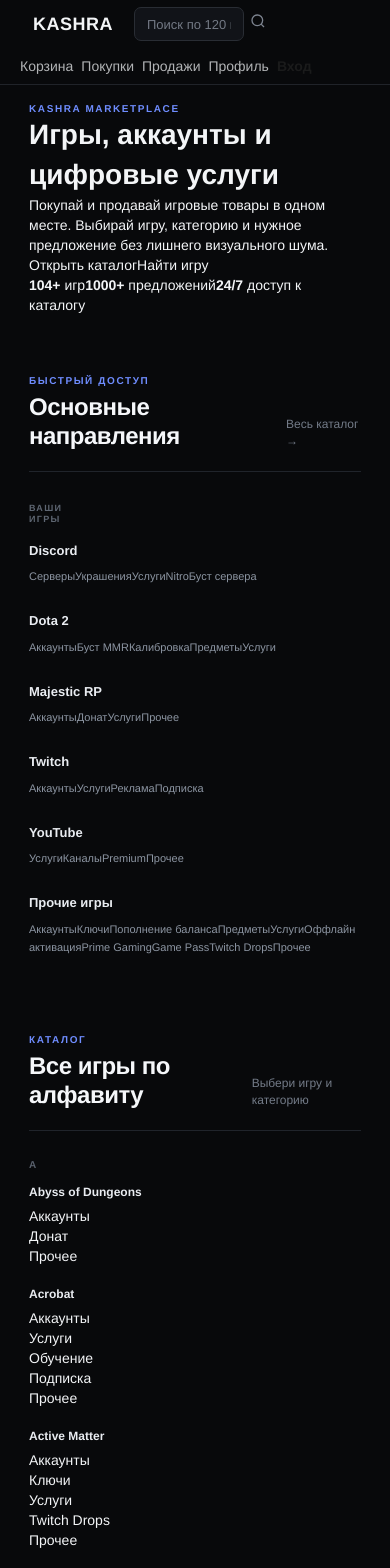
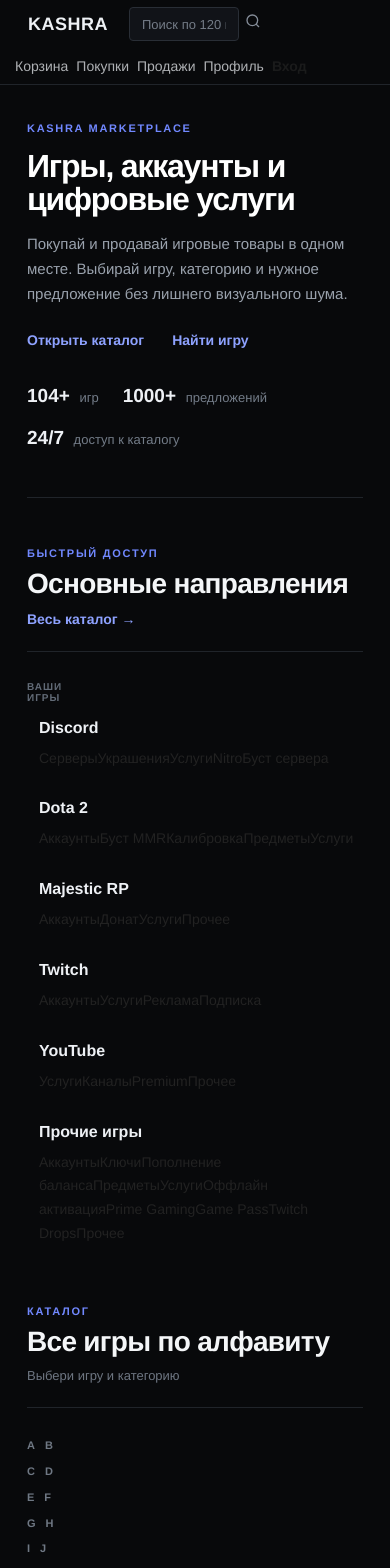
Before and after one commit to danylokadomtseveu-wq/kashra-marketplace, a Next.js app in the folder apps/web/: page / in a window 390 px wide. Shown: the top 1568 px of the page. Built offline with nearby package versions, Linux system fonts and the light colour scheme.

Commit message:
design: make homepage text-only and fix category wrapping

```diff
--- a/apps/web/src/app/kashra-home.css
+++ b/apps/web/src/app/kashra-home.css
@@ -1,431 +1,241 @@
-/* KASHRA home marketplace layout — dark product-first identity */
+/* KASHRA — dark, text-first marketplace homepage. No cards, no hero panels. */
 
-.main {
+.main,
+.kashra-home {
   width: 1020px;
   max-width: calc(100% - 40px);
 }
 
-.navbar .container-fluid {
-  width: 1020px;
-  max-width: calc(100% - 40px);
-  padding-left: 0;
-  padding-right: 0;
+body:has(.kashra-home) {
+  background: #08090b;
+  color: #eef1f5;
 }
 
-/* =============================
-   DARK HOME SHELL
-   Scoped to the homepage so other routes keep their current design.
-   ============================= */
-body:has(.kashra-home) {
-  background: #08090b;
-  color: #f3f5f7;
-}
-
-body:has(.kashra-home) #header {
-  background: #08090b;
-  border-bottom: 1px solid #202329;
-}
-
+body:has(.kashra-home) #header,
 body:has(.kashra-home) .navbar,
-body:has(.kashra-home) .navbar-default {
-  background: #08090b;
-  border-bottom-color: #202329;
-}
-
+body:has(.kashra-home) .navbar-default,
 body:has(.kashra-home) .navbar .container-fluid {
   background: #08090b;
+  border-bottom-color: #20242a;
 }
 
 body:has(.kashra-home) .brand-logo,
 body:has(.kashra-home) .navbar-nav > li > a,
 body:has(.kashra-home) .nav-item a {
-  color: #f3f5f7;
+  color: #eef1f5;
 }
 
 body:has(.kashra-home) .navbar-nav > li > a,
-body:has(.kashra-home) .nav-item a {
-  opacity: .72;
+body:has(.kashra-home) .nav-item a { opacity: .72; }
+
+body:has(.kashra-home) .navbar-nav > li > a:hover,
+body:has(.kashra-home) .nav-item a:hover { opacity: 1; color: #fff; }
+
+body:has(.kashra-home) .search-input {
+  color: #eef1f5;
+  background: #111318;
+  border-color: #292e36;
 }
 
-body:has(.kashra-home) .navbar-nav > li > a:hover,
-body:has(.kashra-home) .nav-item a:hover {
-  color: #fff;
-  opacity: 1;
+body:has(.kashra-home) .search-input::placeholder { color: #747c87; }
+body:has(.kashra-home) .post-search .btn { color: #858d99; }
+
+.kashra-home {
+  margin: 0 auto;
+  padding: 42px 0 80px;
 }
 
-body:has(.kashra-home) .search-input {
-  color: #f3f5f7;
-  background: #111318;
-  border: 1px solid #292d34;
-  border-radius: 7px;
-  padding-left: 12px;
-}
-
-body:has(.kashra-home) .search-input::placeholder {
-  color: #737984;
-}
-
-body:has(.kashra-home) .post-search .btn {
-  color: #7c838f;
-}
-
-.kashra-home {
-  width: 1020px;
-  max-width: calc(100% - 40px);
-  margin: 0 auto;
-  padding: 34px 0 70px;
-}
-
-/* =============================
-   HERO
-   ============================= */
-.kashra-hero {
-  position: relative;
-  min-height: 330px;
-  display: grid;
-  grid-template-columns: minmax(0, 1fr) 300px;
-  gap: 26px;
-  align-items: stretch;
-  overflow: hidden;
-  border: 1px solid #23272e;
-  border-radius: 18px;
-  background:
-    radial-gradient(circle at 78% 35%, rgba(69, 123, 255, .18), transparent 30%),
-    radial-gradient(circle at 20% 100%, rgba(0, 209, 155, .08), transparent 32%),
-    linear-gradient(135deg, #101217 0%, #0b0d11 55%, #10131a 100%);
-  box-shadow: 0 20px 60px rgba(0, 0, 0, .28);
-}
-
-.kashra-hero::after {
-  content: "";
-  position: absolute;
-  width: 420px;
-  height: 420px;
-  right: -180px;
-  top: -220px;
-  border: 1px solid rgba(111, 142, 255, .16);
-  border-radius: 50%;
-  pointer-events: none;
-}
-
-.kashra-hero-copy {
-  position: relative;
-  z-index: 1;
-  padding: 48px 0 44px 48px;
-  max-width: 680px;
+/* ---------- Text intro ---------- */
+.kashra-intro {
+  max-width: 850px;
+  padding: 12px 0 46px;
+  border-bottom: 1px solid #20242a;
 }
 
 .kashra-eyebrow,
 .section-kicker {
-  color: #6f8dff;
-  font-size: 10px;
-  line-height: 1.2;
+  color: #7188ff;
+  font-size: 11px;
+  line-height: 1.3;
   font-weight: 700;
-  letter-spacing: 1.6px;
+  letter-spacing: 1.7px;
   text-transform: uppercase;
 }
 
-.kashra-hero h1 {
-  max-width: 650px;
-  margin: 14px 0 14px;
+.kashra-intro h1 {
+  max-width: 850px;
+  margin: 15px 0 16px;
   color: #fff;
-  font-size: clamp(34px, 4vw, 52px);
+  font-size: clamp(38px, 5vw, 58px);
   line-height: 1.03;
-  letter-spacing: -1.7px;
-  font-weight: 700;
+  letter-spacing: -2px;
+  font-weight: 750;
 }
 
-.kashra-hero-copy p {
-  max-width: 590px;
-  color: #969da9;
-  font-size: 15px;
+.kashra-intro p {
+  max-width: 690px;
+  margin: 0;
+  color: #9aa2ad;
+  font-size: 17px;
   line-height: 1.65;
 }
 
-.kashra-hero-actions {
+.kashra-intro-links {
+  display: flex;
+  gap: 28px;
+  margin-top: 24px;
+}
+
+.kashra-intro-links a,
+.section-link {
+  color: #8ea2ff;
+  font-size: 14px;
+  font-weight: 600;
+  text-decoration: none;
+}
+
+.kashra-intro-links a:hover,
+.section-link:hover { color: #fff; }
+
+.kashra-stats {
   display: flex;
   flex-wrap: wrap;
-  gap: 10px;
-  margin-top: 26px;
+  gap: 34px;
+  margin-top: 32px;
+  color: #737c88;
+  font-size: 13px;
 }
 
-.kashra-primary-btn,
-.kashra-secondary-btn {
-  display: inline-flex;
-  align-items: center;
-  justify-content: center;
-  min-height: 42px;
-  padding: 0 18px;
-  border-radius: 8px;
-  font-size: 13px;
-  font-weight: 600;
-  text-decoration: none !important;
-  transition: transform .15s ease, border-color .15s ease, background .15s ease;
+.kashra-stats span { white-space: nowrap; }
+.kashra-stats strong {
+  margin-right: 6px;
+  color: #eef1f5;
+  font-size: 19px;
+  font-weight: 650;
 }
 
-.kashra-primary-btn {
-  color: #fff !important;
-  background: #4d70ff;
-  border: 1px solid #5b7bff;
-  box-shadow: 0 8px 24px rgba(77, 112, 255, .22);
-}
-
-.kashra-secondary-btn {
-  color: #dce0e7 !important;
-  background: #15181e;
-  border: 1px solid #30353e;
-}
-
-.kashra-primary-btn:hover,
-.kashra-secondary-btn:hover {
-  transform: translateY(-1px);
-}
-
-.kashra-primary-btn:hover { background: #5a7bff; }
-.kashra-secondary-btn:hover { border-color: #4a515d; }
-
-.kashra-hero-card {
-  position: relative;
-  z-index: 1;
-  align-self: center;
-  margin: 28px;
-  min-height: 274px;
-  padding: 26px;
-  border: 1px solid #2a2f38;
-  border-radius: 14px;
-  background: rgba(8, 10, 14, .72);
-  backdrop-filter: blur(12px);
-  display: flex;
-  flex-direction: column;
-  justify-content: center;
-}
-
-.hero-card-label,
-.hero-card-note {
-  color: #747b87;
-  font-size: 11px;
-}
-
-.hero-card-number {
-  margin: 8px 0 2px;
-  color: #fff;
-  font-size: 54px;
-  line-height: 1;
-  font-weight: 700;
-  letter-spacing: -2px;
-}
-
-.hero-card-text {
-  color: #c9ced6;
-  font-size: 14px;
-}
-
-.hero-card-line {
-  width: 100%;
-  height: 1px;
-  margin: 24px 0 14px;
-  background: #292e36;
-}
-
-/* =============================
-   SHARED SECTIONS
-   ============================= */
-.kashra-featured,
+/* ---------- Shared text sections ---------- */
 .kashra-directory,
-.kashra-catalog-section {
-  margin-top: 58px;
-}
+.kashra-catalog-section { margin-top: 48px; }
 
 .section-heading {
   display: flex;
   align-items: end;
   justify-content: space-between;
-  gap: 20px;
-  margin-bottom: 20px;
+  gap: 24px;
+  margin-bottom: 22px;
 }
 
 .section-heading h2 {
-  margin-top: 6px;
-  color: #f5f7fa;
-  font-size: 24px;
+  margin: 7px 0 0;
+  color: #f4f6f8;
+  font-size: 28px;
   line-height: 1.2;
-  font-weight: 600;
-  letter-spacing: -.5px;
+  font-weight: 650;
+  letter-spacing: -.7px;
 }
 
-.section-link,
 .catalog-caption {
-  color: #737b88;
-  font-size: 12px;
+  color: #6e7682;
+  font-size: 13px;
 }
 
-.section-link:hover {
-  color: #aeb7c5;
-  text-decoration: none;
+/* ---------- Quick access: text only ---------- */
+.kashra-directory .promo-cats {
+  display: flex;
+  align-items: flex-start;
+  min-height: 0;
+  margin: 0;
+  padding: 26px 0 10px;
+  border-top: 1px solid #20242a;
 }
 
-/* =============================
-   FEATURED GAMES
-   ============================= */
-.featured-grid {
-  display: grid;
-  grid-template-columns: repeat(4, minmax(0, 1fr));
-  gap: 10px;
-}
-
-.featured-card {
-  position: relative;
-  min-height: 118px;
-  padding: 17px;
-  display: flex;
-  flex-direction: column;
-  border: 1px solid #252a31;
-  border-radius: 10px;
-  background: #0e1014;
-  text-decoration: none !important;
-  overflow: hidden;
-  transition: border-color .15s ease, background .15s ease, transform .15s ease;
-}
-
-.featured-card:hover {
-  background: #12151a;
-  border-color: #3a414c;
-  transform: translateY(-2px);
-}
-
-.featured-index {
-  color: #515965;
+.kashra-directory .promo-cats-label,
+.kashra-directory .promo-game-list-header {
+  flex: 0 0 52px;
+  width: 52px;
+  color: #626b77;
   font-size: 10px;
-  font-variant-numeric: tabular-nums;
-}
-
-.featured-name {
-  margin-top: auto;
-  color: #f0f2f5;
-  font-size: 14px;
-  font-weight: 600;
-}
-
-.featured-meta {
-  margin-top: 5px;
-  padding-right: 22px;
-  color: #747c88;
-  font-size: 10px;
-  line-height: 1.45;
-  overflow-wrap: anywhere;
-}
-
-.featured-arrow {
-  position: absolute;
-  right: 15px;
-  bottom: 14px;
-  color: #667dff;
-  font-size: 16px;
-}
-
-/* =============================
-   DIRECTORY / CATEGORY GRID
-   ============================= */
-.kashra-directory {
-  padding-top: 2px;
-}
-
-.kashra-directory .promo-cats {
-  min-height: 0;
-  margin: 0;
-  padding: 28px 0 4px;
-  border-top: 1px solid #20242b;
-}
-
-.kashra-directory .promo-cats-label {
-  color: #5e6672;
+  line-height: 1.15;
+  letter-spacing: 1px;
+  text-transform: uppercase;
 }
 
 .kashra-directory .cat-grid {
   flex: 1 1 auto;
   width: auto;
-  margin-left: 32px;
+  margin-left: 34px;
   display: grid;
   grid-template-columns: repeat(3, minmax(0, 1fr));
-  gap: 18px 42px;
+  column-gap: 48px;
+  row-gap: 28px;
 }
 
-.kashra-directory .cat-item {
-  min-width: 0;
-  padding: 1px 0 16px;
-}
+.kashra-directory .cat-item { min-width: 0; }
 
 .kashra-directory .promo-cat-title {
-  margin-bottom: 7px;
-  color: #e9ecf1;
-  font-size: 13px;
-  font-weight: 600;
+  margin-bottom: 9px;
+  color: #eef1f5;
+  font-size: 16px;
+  line-height: 1.25;
+  font-weight: 650;
 }
 
 .kashra-directory .promo-cat-links {
-  color: #737b87;
-  font-size: 11px;
-  line-height: 18px;
+  margin: 0;
+  color: #9ba3ae;
+  font-size: 14px;
+  line-height: 1.7;
 }
 
-.kashra-directory .promo-cat-links li {
-  display: inline;
-  white-space: normal;
-}
-
-.kashra-directory .promo-cat-links li:not(:last-child)::after {
-  content: " · ";
-  color: #4c5562;
-}
-
-.kashra-directory .promo-cat-links a {
-  color: #8c95a2;
-  text-decoration: none;
-}
-
-.kashra-directory .promo-cat-links a:hover {
-  color: #c5ccd5;
-  text-decoration: underline;
-}
-
-/* =============================
-   FULL CATALOG
-   ============================= */
+/* ---------- Alphabet catalog ---------- */
 .kashra-catalog-section .promo-games {
+  display: flex;
+  align-items: flex-start;
   margin: 0;
-  padding: 27px 0 0;
-  border-top: 1px solid #20242b;
+  padding: 28px 0 0;
+  border-top: 1px solid #20242a;
 }
 
 .kashra-catalog-section .promo-game-list-header {
-  flex: 0 0 40px;
-  width: 40px;
+  flex: 0 0 52px;
+  width: 52px;
 }
 
 .kashra-catalog-section .promo-game-list {
   flex: 1 1 auto;
   width: auto;
   max-width: none;
-  margin-left: 32px;
+  margin-left: 34px;
+  min-width: 0;
 }
 
 .kashra-catalog-section .promo-game-list-title {
-  color: #59616d;
+  margin-bottom: 13px;
+  color: #626b77;
+  font-size: 11px;
+  line-height: 1.2;
 }
 
-.kashra-catalog-section .nav-abc a {
-  color: #6d7581;
+.kashra-catalog-section .nav-abc {
+  position: sticky;
+  top: 20px;
+  font-size: 11px;
+  line-height: 1.25;
 }
 
+.kashra-catalog-section .nav-abc li { margin-bottom: 7px; }
+.kashra-catalog-section .nav-abc a { color: #6f7884; }
 .kashra-catalog-section .nav-abc a:hover,
-.kashra-catalog-section .nav-abc li.active a {
-  color: #7287ff;
-}
+.kashra-catalog-section .nav-abc li.active a { color: #7d91ff; }
 
 .kashra-catalog-section .game-row {
+  display: grid;
   grid-template-columns: repeat(4, minmax(0, 1fr));
-  column-gap: 30px;
+  column-gap: 42px;
   row-gap: 0;
+  width: 100%;
+  min-width: 0;
 }
 
 .kashra-catalog-section .game-cell,
@@ -435,159 +245,96 @@
 }
 
 .kashra-catalog-section .promo-game-item {
-  margin-bottom: 20px;
-  overflow: hidden;
+  margin-bottom: 26px;
+  overflow: visible;
 }
 
 .kashra-catalog-section .game-title {
-  margin-bottom: 5px;
-  color: #e9ecf1;
-  font-size: 12px;
-  line-height: 17px;
-  font-weight: 600;
+  margin-bottom: 7px;
+  color: #f0f2f5;
+  font-size: 15px;
+  line-height: 1.3;
+  font-weight: 650;
   overflow-wrap: anywhere;
 }
 
-.kashra-catalog-section .game-title a {
-  color: #e9ecf1;
+.kashra-catalog-section .game-title a { color: #f0f2f5; }
+.kashra-catalog-section .game-title a:hover { color: #fff; }
+
+/* Exactly two category links per row, then the next row. No separators. */
+.kashra-catalog-section .game-links {
+  display: grid;
+  grid-template-columns: repeat(2, minmax(0, 1fr));
+  column-gap: 14px;
+  row-gap: 3px;
+  width: 100%;
+  min-width: 0;
+  margin: 0;
+  padding: 0;
+  list-style: none;
 }
 
-.kashra-catalog-section .game-title a:hover {
-  color: #fff;
+.kashra-catalog-section .game-links li {
+  display: block;
+  min-width: 0;
+  max-width: 100%;
+  margin: 0;
+  padding: 0;
+  line-height: 1.45;
 }
 
-.kashra-catalog-section .promo-game-item > .list-inline {
+.kashra-catalog-section .game-links a {
   display: block;
-  width: 100%;
   min-width: 0;
-  color: #69717d;
-  font-size: 10px;
-  line-height: 16px;
+  max-width: 100%;
+  color: #929aa6;
+  font-size: 13px;
+  line-height: 1.45;
   overflow-wrap: anywhere;
+  word-break: normal;
+  text-decoration: none;
 }
 
-.kashra-catalog-section .promo-game-item > .list-inline li {
-  display: inline;
-  white-space: normal;
+.kashra-catalog-section .game-links a:hover {
+  color: #cbd1d9;
+  text-decoration: underline;
 }
 
-.kashra-catalog-section .promo-game-item > .list-inline li:not(:last-child)::after {
-  content: " · ";
-  color: #48515e;
-}
-
-.kashra-catalog-section .promo-game-item > .list-inline li::after {
-  padding: 0;
-}
-
-.kashra-catalog-section .promo-game-item > .list-inline a {
-  color: #78818e;
-  overflow-wrap: anywhere;
-}
-
-.kashra-catalog-section .promo-game-item > .list-inline a:hover {
-  color: #b9c1cc;
-}
-
-/* Hard layout guard: content can never widen its grid column. */
+/* Never allow a game or its text to expand the 4-column grid. */
 .kashra-home .game-row > *,
 .kashra-home .game-cell,
-.kashra-home .game-cell > *,
 .kashra-home .promo-game-item,
 .kashra-home .promo-game-item * {
   min-width: 0;
   max-width: 100%;
+  box-sizing: border-box;
 }
 
-/* =============================
-   RESPONSIVE
-   ============================= */
 @media (max-width: 1000px) {
-  .kashra-home {
-    width: auto;
-  }
-
-  .kashra-hero {
-    grid-template-columns: minmax(0, 1fr) 250px;
-  }
-
-  .featured-grid {
-    grid-template-columns: repeat(2, minmax(0, 1fr));
-  }
+  .main,
+  .kashra-home { width: calc(100% - 30px); max-width: none; }
+  .kashra-catalog-section .game-row { column-gap: 28px; }
+  .kashra-directory .cat-grid { column-gap: 28px; }
 }
 
 @media (max-width: 760px) {
-  .kashra-home {
-    max-width: calc(100% - 24px);
-    padding-top: 18px;
-  }
-
-  .kashra-hero {
-    grid-template-columns: 1fr;
-  }
-
-  .kashra-hero-copy {
-    padding: 34px 28px 24px;
-  }
-
-  .kashra-hero h1 {
-    font-size: 36px;
-  }
-
-  .kashra-hero-card {
-    min-height: 0;
-    margin: 0 28px 28px;
-  }
-
-  .featured-grid {
-    grid-template-columns: 1fr 1fr;
-  }
-
-  .kashra-directory .cat-grid {
-    grid-template-columns: 1fr 1fr;
-    margin-left: 18px;
-    gap: 10px 24px;
-  }
-
-  .kashra-catalog-section .promo-game-list {
-    margin-left: 18px;
-  }
-
-  .kashra-catalog-section .game-row {
-    grid-template-columns: repeat(2, minmax(0, 1fr));
-    column-gap: 22px;
-  }
+  .kashra-home { width: calc(100% - 24px); padding-top: 24px; }
+  .kashra-intro h1 { font-size: 38px; letter-spacing: -1.2px; }
+  .kashra-intro p { font-size: 15px; }
+  .kashra-directory .cat-grid { grid-template-columns: repeat(2, minmax(0, 1fr)); margin-left: 20px; }
+  .kashra-catalog-section .promo-game-list { margin-left: 20px; }
+  .kashra-catalog-section .game-row { grid-template-columns: repeat(2, minmax(0, 1fr)); column-gap: 24px; }
 }
 
-@media (max-width: 480px) {
-  .kashra-home {
-    max-width: calc(100% - 18px);
-  }
-
-  .kashra-hero h1 {
-    font-size: 31px;
-  }
-
-  .featured-grid,
+@media (max-width: 500px) {
+  .kashra-intro h1 { font-size: 32px; }
+  .section-heading { align-items: flex-start; flex-direction: column; gap: 8px; }
+  .kashra-stats { gap: 14px 24px; }
+  .kashra-directory .promo-cats-label,
+  .kashra-catalog-section .promo-game-list-header { flex-basis: 32px; width: 32px; }
   .kashra-directory .cat-grid,
-  .kashra-catalog-section .game-row {
-    grid-template-columns: 1fr;
-  }
-
-  .kashra-directory .promo-cats {
-    display: block;
-  }
-
-  .kashra-directory .promo-cats-label {
-    margin-bottom: 16px;
-  }
-
-  .kashra-directory .cat-grid,
-  .kashra-catalog-section .promo-game-list {
-    margin-left: 0;
-  }
-
-  .kashra-catalog-section .promo-game-list-header {
-    display: none;
-  }
+  .kashra-catalog-section .promo-game-list { margin-left: 12px; }
+  .kashra-directory .cat-grid { grid-template-columns: 1fr; }
+  .kashra-catalog-section .game-row { grid-template-columns: 1fr; }
+  .kashra-catalog-section .game-links { grid-template-columns: repeat(2, minmax(0, 1fr)); }
 }
```
